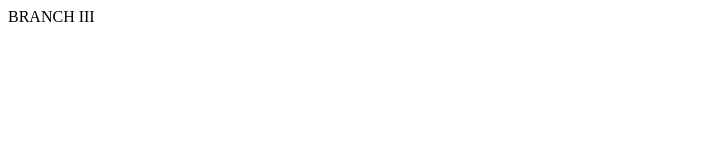
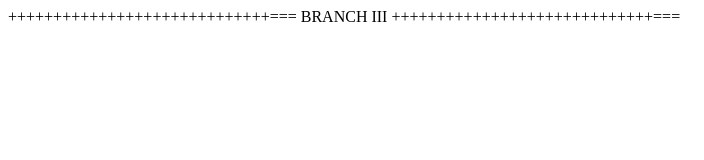
Before and after one commit to vic-gi/git-demo, a plain HTML site: page index.html in a window 1280 px wide. Shown: the whole page, without its empty margins (0-704 px from the left). Drawn offline with Linux system fonts and the light colour scheme.

Commit message:
Update index.html

```diff
--- a/index.html
+++ b/index.html
@@ -2,6 +2,10 @@
 <head>
     <title>Hello gt</title>
 </head>
-<body>BRANCH III
+<body>
+
+    +++++++++++++++++++++++++++++===
+    BRANCH III
+    +++++++++++++++++++++++++++++===
 </body>
 </html>
```
